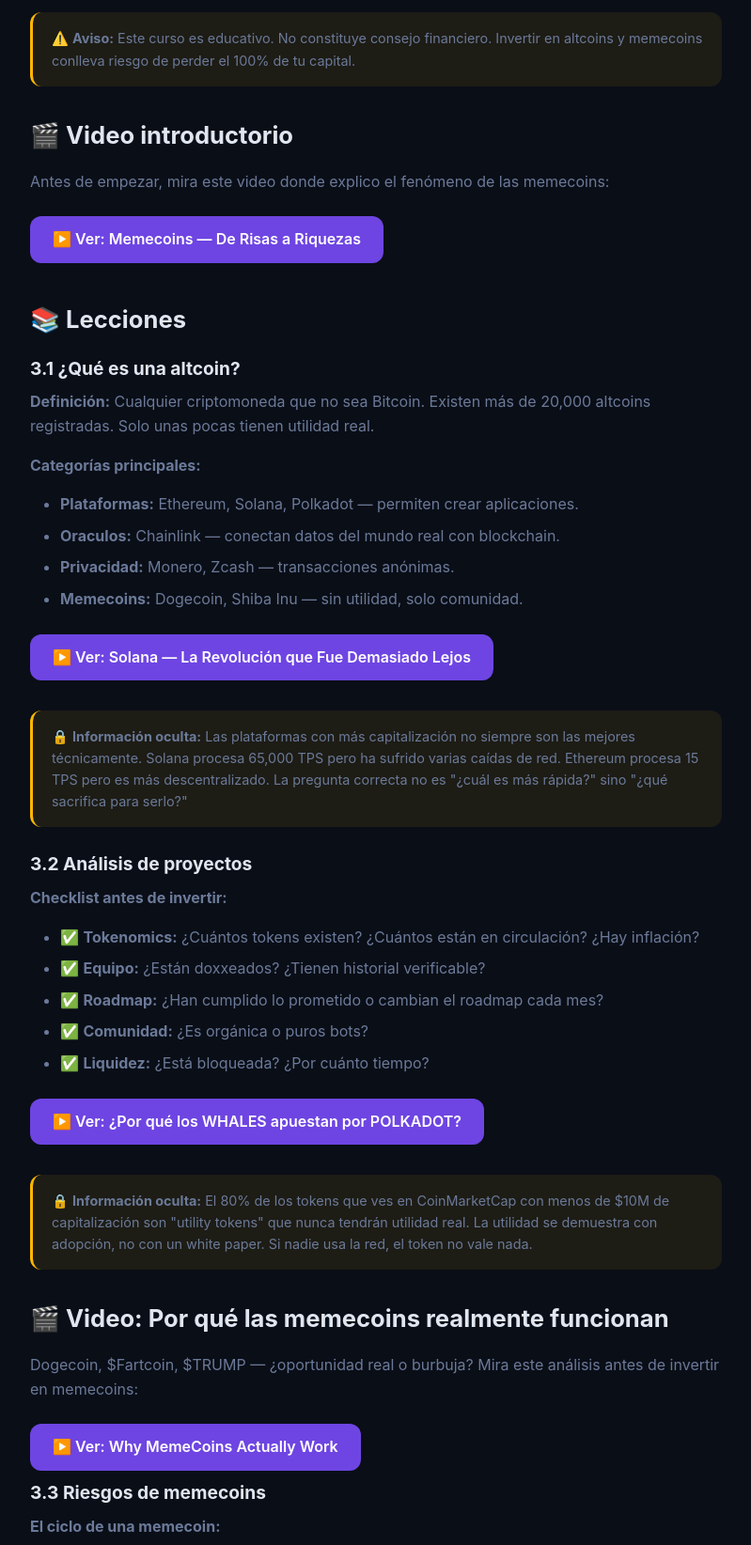
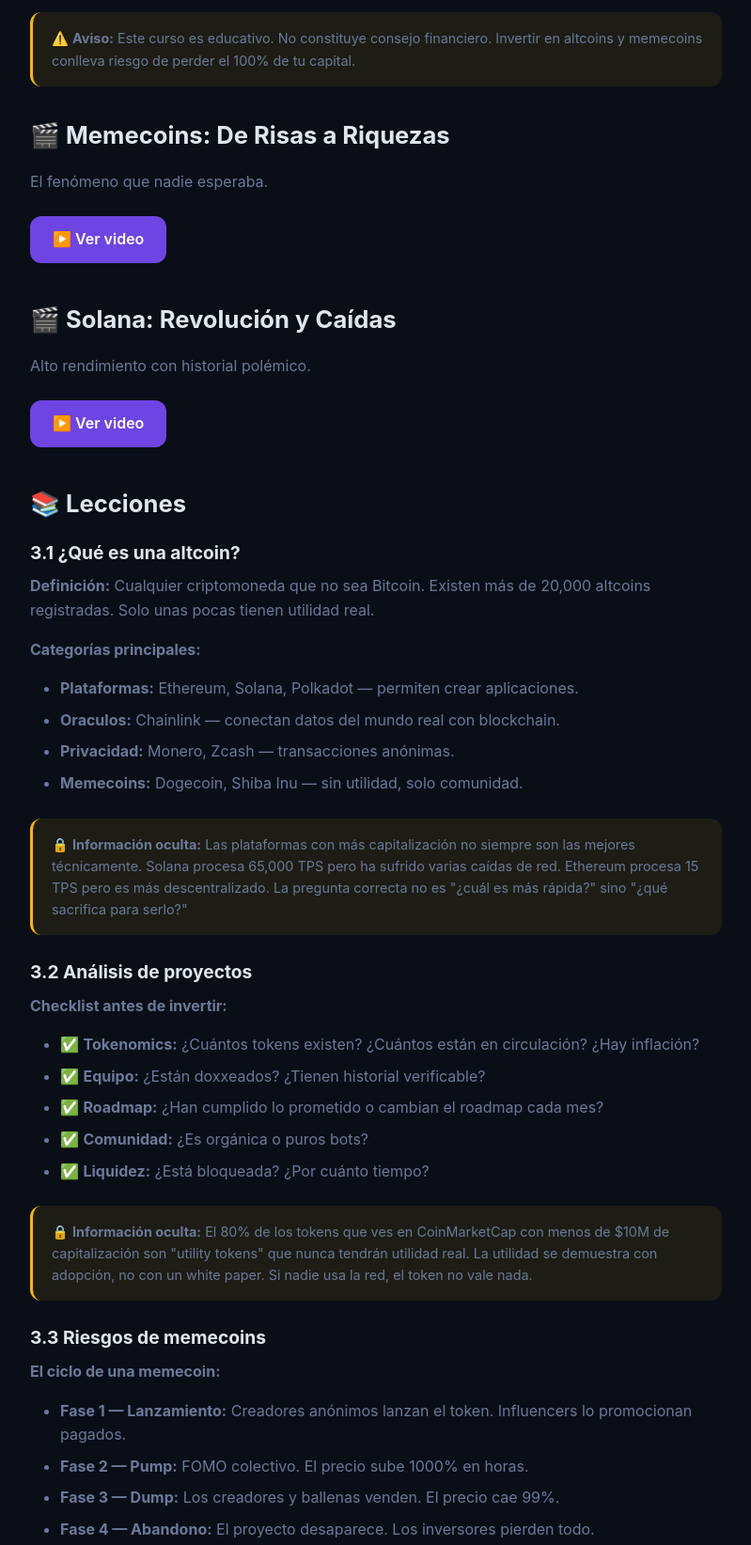
Before and after one commit to ariasalejo/Cryptoeduar, a website: page docs/curso3.html in a window 1280 px wide. Shown: the part 320-1964 px from the top of the page at 94% size, without its empty margins (240-1039 px from the left). Drawn offline with Linux system fonts and the light colour scheme.

Commit message:
fix: limpieza total y redistribución de videos (máx 2 por curso)

```diff
--- a/docs/curso3.html
+++ b/docs/curso3.html
@@ -11,9 +11,13 @@
 
 <div class="disclaimer">⚠️ <strong>Aviso:</strong> Este curso es educativo. No constituye consejo financiero. Invertir en altcoins y memecoins conlleva riesgo de perder el 100% de tu capital.</div>
 
-<h2>🎬 Video introductorio</h2>
-<p>Antes de empezar, mira este video donde explico el fenómeno de las memecoins:</p>
-<a href="https://youtu.be/ve_e24cDxZM" target="_blank" class="btn-primary" style="display:inline-block;margin:.5rem 0;text-decoration:none">▶️ Ver: Memecoins — De Risas a Riquezas</a>
+<h2>🎬 Memecoins: De Risas a Riquezas</h2>
+<p>El fenómeno que nadie esperaba.</p>
+<a href="https://youtu.be/ve_e24cDxZM" target="_blank" class="btn-primary" style="display:inline-block;margin:.5rem 0;text-decoration:none">▶️ Ver video</a>
+
+<h2>🎬 Solana: Revolución y Caídas</h2>
+<p>Alto rendimiento con historial polémico.</p>
+<a href="https://youtu.be/ptCR8zxm_I8" target="_blank" class="btn-primary" style="display:inline-block;margin:.5rem 0;text-decoration:none">▶️ Ver video</a>
 
 <h2>📚 Lecciones</h2>
 
@@ -26,8 +30,6 @@
 <li><strong>Privacidad:</strong> Monero, Zcash — transacciones anónimas.</li>
 <li><strong>Memecoins:</strong> Dogecoin, Shiba Inu — sin utilidad, solo comunidad.</li>
 </ul>
-<a href="https://youtu.be/ptCR8zxm_I8" target="_blank" class="btn-primary" style="display:inline-block;margin:.5rem 0;text-decoration:none">▶️ Ver: Solana — La Revolución que Fue Demasiado Lejos</a>
-
 <div class="disclaimer">🔒 <strong>Información oculta:</strong> Las plataformas con más capitalización no siempre son las mejores técnicamente. Solana procesa 65,000 TPS pero ha sufrido varias caídas de red. Ethereum procesa 15 TPS pero es más descentralizado. La pregunta correcta no es "¿cuál es más rápida?" sino "¿qué sacrifica para serlo?"</div>
 
 <h3>3.2 Análisis de proyectos</h3>
@@ -39,14 +41,7 @@
 <li>✅ <strong>Comunidad:</strong> ¿Es orgánica o puros bots?</li>
 <li>✅ <strong>Liquidez:</strong> ¿Está bloqueada? ¿Por cuánto tiempo?</li>
 </ul>
-<a href="https://youtu.be/psEEBWnct74" target="_blank" class="btn-primary" style="display:inline-block;margin:.5rem 0;text-decoration:none">▶️ Ver: ¿Por qué los WHALES apuestan por POLKADOT?</a>
-
 <div class="disclaimer">🔒 <strong>Información oculta:</strong> El 80% de los tokens que ves en CoinMarketCap con menos de $10M de capitalización son "utility tokens" que nunca tendrán utilidad real. La utilidad se demuestra con adopción, no con un white paper. Si nadie usa la red, el token no vale nada.</div>
-
-<h2>🎬 Video: Por qué las memecoins realmente funcionan</h2>
-<p>Dogecoin, $Fartcoin, $TRUMP — ¿oportunidad real o burbuja? Mira este análisis antes de invertir en memecoins:</p>
-
-<a href="https://youtu.be/reMlH_WSdmk" target="_blank" class="btn-primary" style="display:inline-block;margin:.5rem 0;text-decoration:none">▶️ Ver: Why MemeCoins Actually Work</a>
 
 <h3>3.3 Riesgos de memecoins</h3>
 <p><strong>El ciclo de una memecoin:</strong></p>
@@ -76,10 +71,6 @@
 <h2>🎬 Más videos sobre altcoins</h2>
 <p>Estos videos complementan el análisis de proyectos. <em>(Nota: son placeholders temporales — se reemplazarán por videos específicos del curso.)</em></p>
 
-<a href="https://youtu.be/ekrxbmHO2MQ" target="_blank" class="btn-primary" style="display:inline-block;margin:.5rem 0;text-decoration:none">▶️ Ver: Cómo Polkadot creó una clase de millonarios</a>
-
-<a href="https://youtu.be/R0br_oIPi4Q" target="_blank" class="btn-primary" style="display:inline-block;margin:.5rem 0;margin-left:.5rem;text-decoration:none">▶️ Ver: ¿Por qué Binance Coin (BNB) es imparable?</a>
-
 <h3>🧠 Quiz final</h3>
 <div class="disclaimer">
 <p><strong>1.</strong> ¿Cuál de estas señales indica un posible rug pull?</p>
```
Also changed, not shown: docs/curso4.html (+6 -6 lines), docs/curso6.html (+3 -4 lines).
